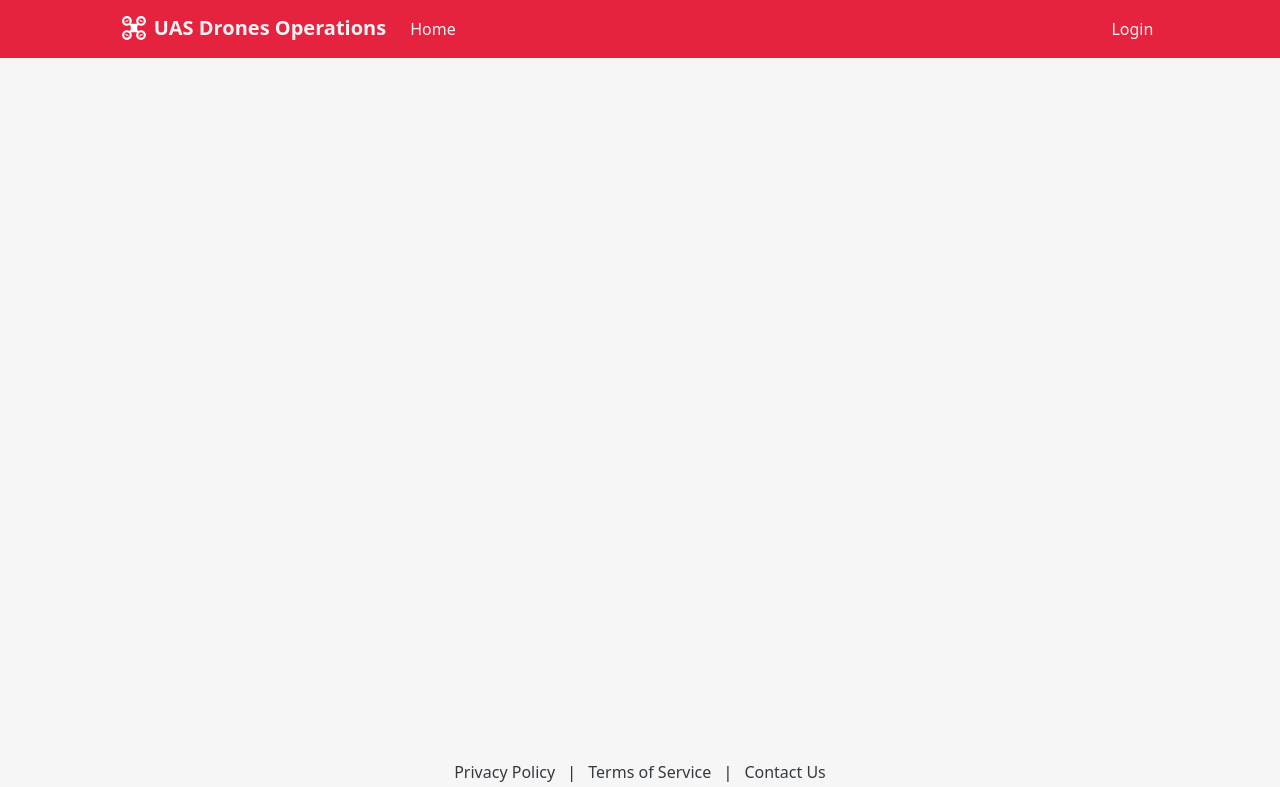
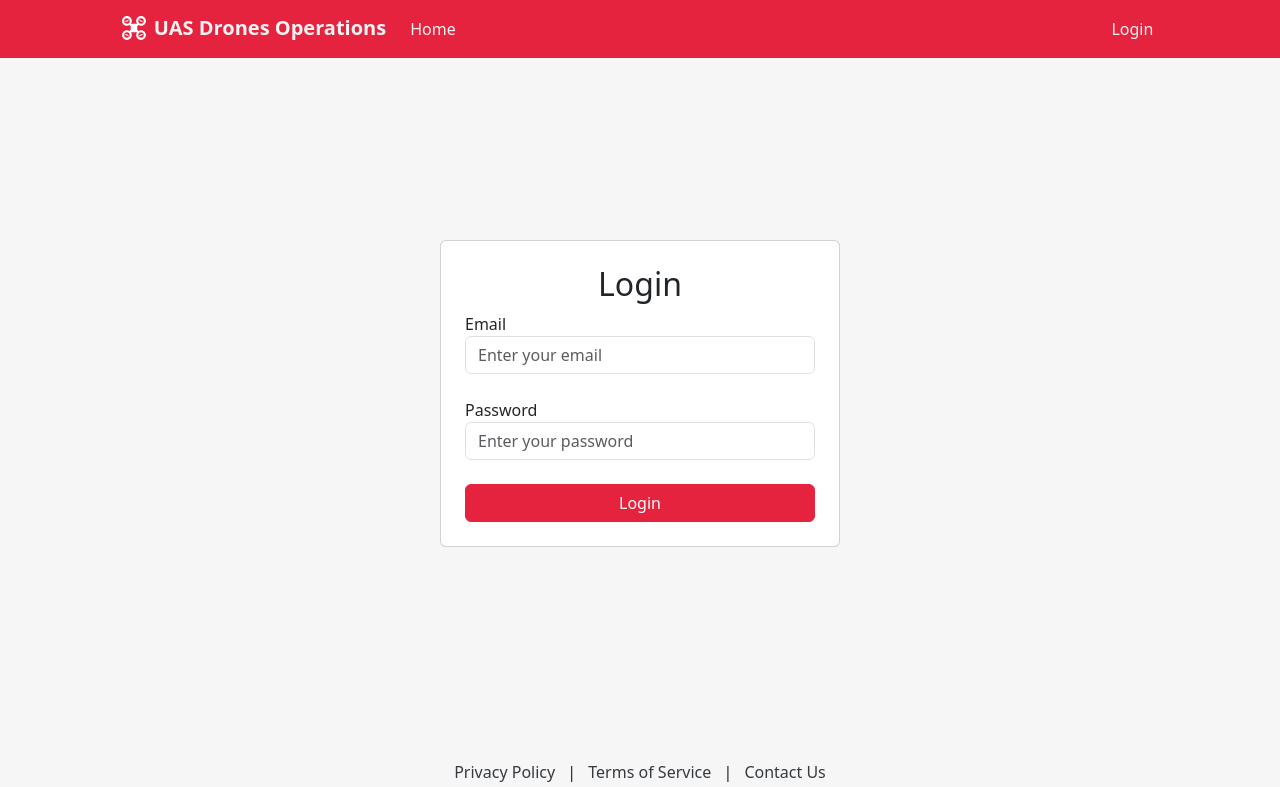
Before and after one commit to NikitaEdin/SOC09109-2025-TR2-Group-Project, a Flask app: page /login in a window 1280 px wide. Shown: the top 787 px of the page. Run offline with Flask 3, Linux system fonts and the light colour scheme.

Commit message:
Login Form
Front-end for the login process

```diff
--- a/app/templates/auth/login.html
+++ b/app/templates/auth/login.html
@@ -5,8 +5,43 @@
 {% block content %}
 
 <div class="container d-flex justify-content-center align-items-center" style="height: 80vh;" >
-    <!-- Login code -->
+        <div class="card p-4" style="min-width: 320px; max-width: 400px; width: 100%;">
+            <h2 class="text-center">Login</h2>
+
+            <!-- Flash message if incorrect login details are submitted by pilot or admin -->
+            {% if get_flashed_messages() %}
+            <div class="alert alert-danger">
+                {{ get_flashed_messages()[0] }}
+            </div>
+            {% endif %}
+
+            <!-- Login form with CSRF token field for added security-->
+        <form method="POST" action="{{ url_for('login') }}">
+            {{ form.hidden_tag() }}
+
+            <!-- Email field with input validation -->
+            <div class="mb-4">
+                {{ form.email.label }}
+                {{ form.email(class="form-control", placeholder="Enter your email") }}
+                {% if form.email.errors %}
+                    <div class="text-danger">{{ form.email.errors[0] }}</div>
+                {% endif %}
+            </div>
+            <!-- Password field with input validation -->
+            <div class="mb-4">
+                {{ form.password.label }}
+                {{ form.password(class="form-control", placeholder="Enter your password") }}
+                {% if form.password.errors %}
+                    <div class="text-danger">{{ form.password.errors[0] }}</div>
+                {% endif %}
+            </div>
+            <!-- Submit button -->
+            <div class="d-grid">
+                {{ form.submit(class="btn btn-primary") }}
+            </div>
+
+        </form>
+        </div>
 </div>
 
-
 {% endblock %}
```
